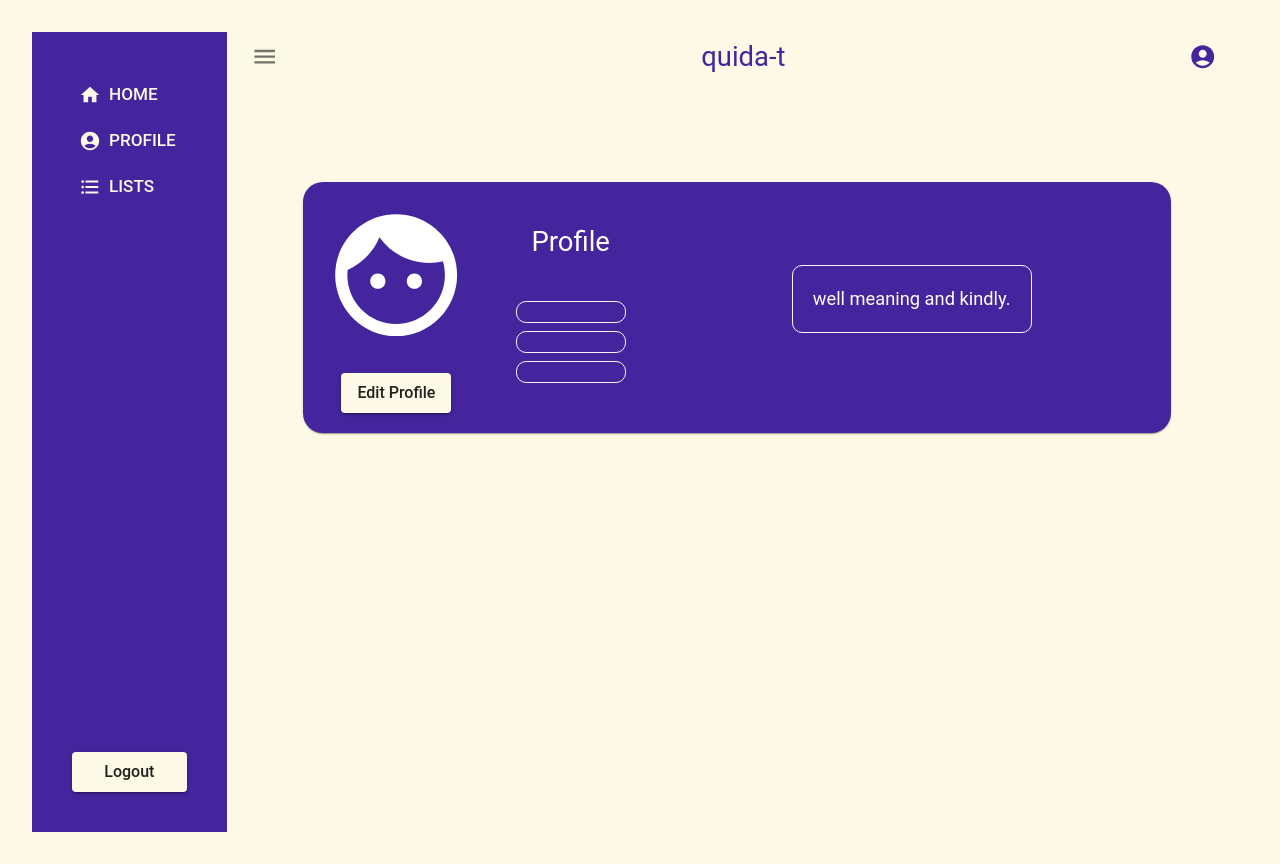
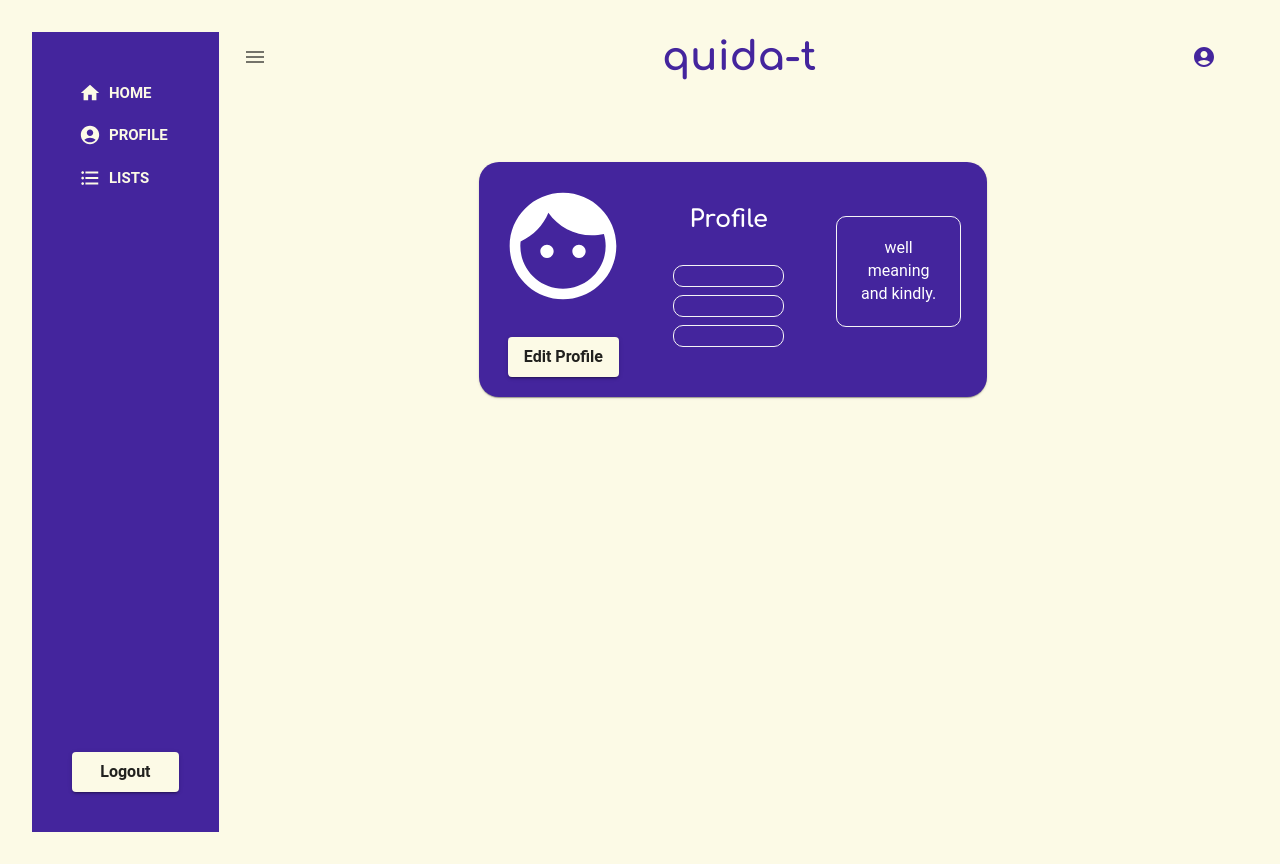
Before and after one commit to franArteaga8/quida-t, a React (Vite) app in the folder root/: page /profile in a window 1280 px wide. Built offline with nearby package versions, Linux system fonts and the light colour scheme; no server answers; sample sign-in values are in the browser's storage; the HTML template or start-up script is replaced by a standard one.

Commit message:
redesign: font and outlet styling

```diff
--- a/root/src/components/Header/Header.jsx
+++ b/root/src/components/Header/Header.jsx
@@ -25,7 +25,7 @@ const Header = () => {
 
 
                 <Link style={{ flexGrow: '1' , textDecoration: 'none'}} >
-                <Typography variant="h5" component="div" color={'primary.main'}  sx={{ flexGrow: 1 }}>
+                <Typography variant="logo" component="div" color={'primary.main'}  sx={{ flexGrow: 1 }}>
                 quida-t
                 </Typography>
                 </Link>
--- a/root/src/layouts/MainLayout.jsx
+++ b/root/src/layouts/MainLayout.jsx
@@ -9,7 +9,7 @@ const MainLayout = () => {
     <Box sx={{ height: '100vh', display: 'flex'}} >
       <Sidebar/>
 
-      <div style={{ width:'100%', height:'100vh', display:'flex', flexDirection:'column'  }}>
+      <div style={{ width:'100%', height:'100vh', display:'flex', flexDirection:'column', alignItems: 'center', gap: '5em'  }}>
 
         <Header />
         <Outlet />
--- a/root/src/pages/Lists/Lists.jsx
+++ b/root/src/pages/Lists/Lists.jsx
@@ -21,7 +21,7 @@ const Lists = () => {
     }, [])
 
   return (
-    <Box sx={{  height: '100%', padding: '50px'}}>
+    <Box sx={{ width: '1200px', minWidth: 'max-content', height: '100%', display: 'flex', flexDirection: 'column', justifyContent: 'start'}}>
 
         <Typography variant="h4" color={'primary.main'} >Lists</Typography>
         <ListsDisplay lists={myLists.assignedLists} />
--- a/root/src/pages/Profile/Profile.jsx
+++ b/root/src/pages/Profile/Profile.jsx
@@ -26,7 +26,7 @@ const Profile = () => {
 
   return (
     <Box sx={{ display: 'flex', height:'100%', justifyContent: 'center',  backgroundColor: 'background.default'}} >
-      <Card sx={{ minWidth: 275, width: '85%' , display:'flex', gap:'20px', padding: '10px', marginTop:'100px', borderRadius: '20px', height: 'min-content',color: 'white', backgroundColor: 'primary.main' }}>
+      <Card sx={{ minWidth: 275, width: '85%' , display:'flex', gap:'20px', padding: '10px', borderRadius: '20px', height: 'min-content',color: 'white', backgroundColor: 'primary.main' }}>
 
         <CardMedia sx={{ display: 'flex', flexDirection: 'column' , alignItems:'center', padding: '10px', width: 'min-content'}} >
           <Face sx={{ fontSize: '8em'}} />
--- a/root/src/theme/custom.jsx
+++ b/root/src/theme/custom.jsx
@@ -23,10 +23,71 @@ export const customTheme = createTheme({
     spacing: 8 // example default spacing unit
     ,
     typography: {
-        fontFamily: 'Roboto, sans-serif', // example font family
-        fontSize: 16, // example base font size
-        // Customize other typography settings as needed
-    }
+      fontFamily: 'Roboto, sans-serif', // Default font family
+      logo: {
+        fontFamily: 'Comfortaa, sans-serif', // Example font family for h1
+        fontSize: '2.5rem', // Example font size for h1
+        fontWeight: '700', // Example font weight for h1
+      },
+      h1: {
+        fontFamily: 'Comfortaa, sans-serif', // Example font family for h1
+        fontSize: '2.5rem', // Example font size for h1
+        fontWeight: 'bold', // Example font weight for h1
+      },
+      h2: {
+        fontFamily: 'Comfortaa, sans-serif', // Example font family for h2
+        fontSize: '2.25rem', // Example font size for h2
+        fontWeight: 'bold', // Example font weight for h2
+      },
+      h3: {
+        fontFamily: 'Comfortaa, sans-serif', // Example font family for h3
+        fontSize: '2rem', // Example font size for h3
+        fontWeight: 'bold', // Example font weight for h3
+      },
+      h4: {
+        fontFamily: 'Comfortaa, sans-serif', // Example font family for h4
+        fontSize: '1.75rem', // Example font size for h4
+        fontWeight: 'bold', // Example font weight for h4
+      },
+      h5: {
+        fontFamily: 'Comfortaa, sans-serif', // Example font family for h5
+        fontSize: '1.5rem', // Example font size for h5
+        fontWeight: 'bold', // Example font weight for h5
+      },
+      h6: {
+        fontFamily: 'Comfortaa, sans-serif', // Example font family for h6
+        fontSize: '1.25rem', // Example font size for h6
+        fontWeight: 'bold', // Example font weight for h6
+      },
+      subtitle1: {
+        fontSize: '1rem', // Example font size for subtitle1
+        fontWeight: 'bold', // Example font weight for subtitle1
+      },
+      subtitle2: {
+        fontSize: '0.875rem', // Example font size for subtitle2
+        fontWeight: 'bold', // Example font weight for subtitle2
+      },
+      body1: {
+        fontSize: '1rem', // Example font size for body1
+      },
+      body2: {
+        fontSize: '0.875rem', // Example font size for body2
+      },
+      caption: {
+        fontSize: '0.75rem', // Example font size for caption
+      },
+      button: {
+        fontSize: '1rem', // Example font size for button
+        fontWeight: 'bold', // Example font weight for button
+        textTransform: 'uppercase', // Example text transformation for button
+      },
+      overline: {
+        fontSize: '0.75rem', // Example font size for overline
+        fontWeight: 'bold', // Example font weight for overline
+        textTransform: 'uppercase', // Example text transformation for overline
+      },
+      // You can customize other typography settings as needed
+    },
 })
 
 
```
